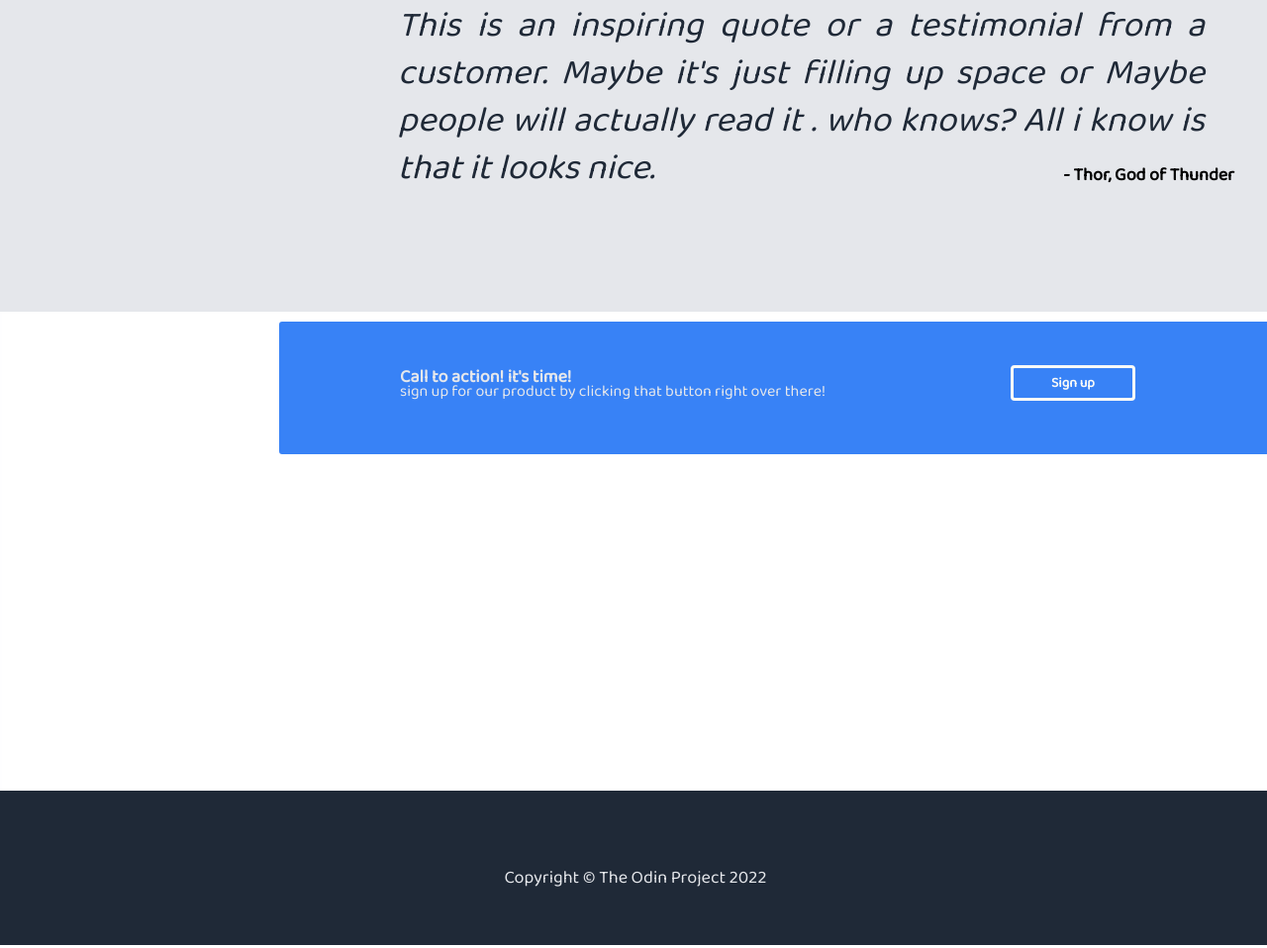
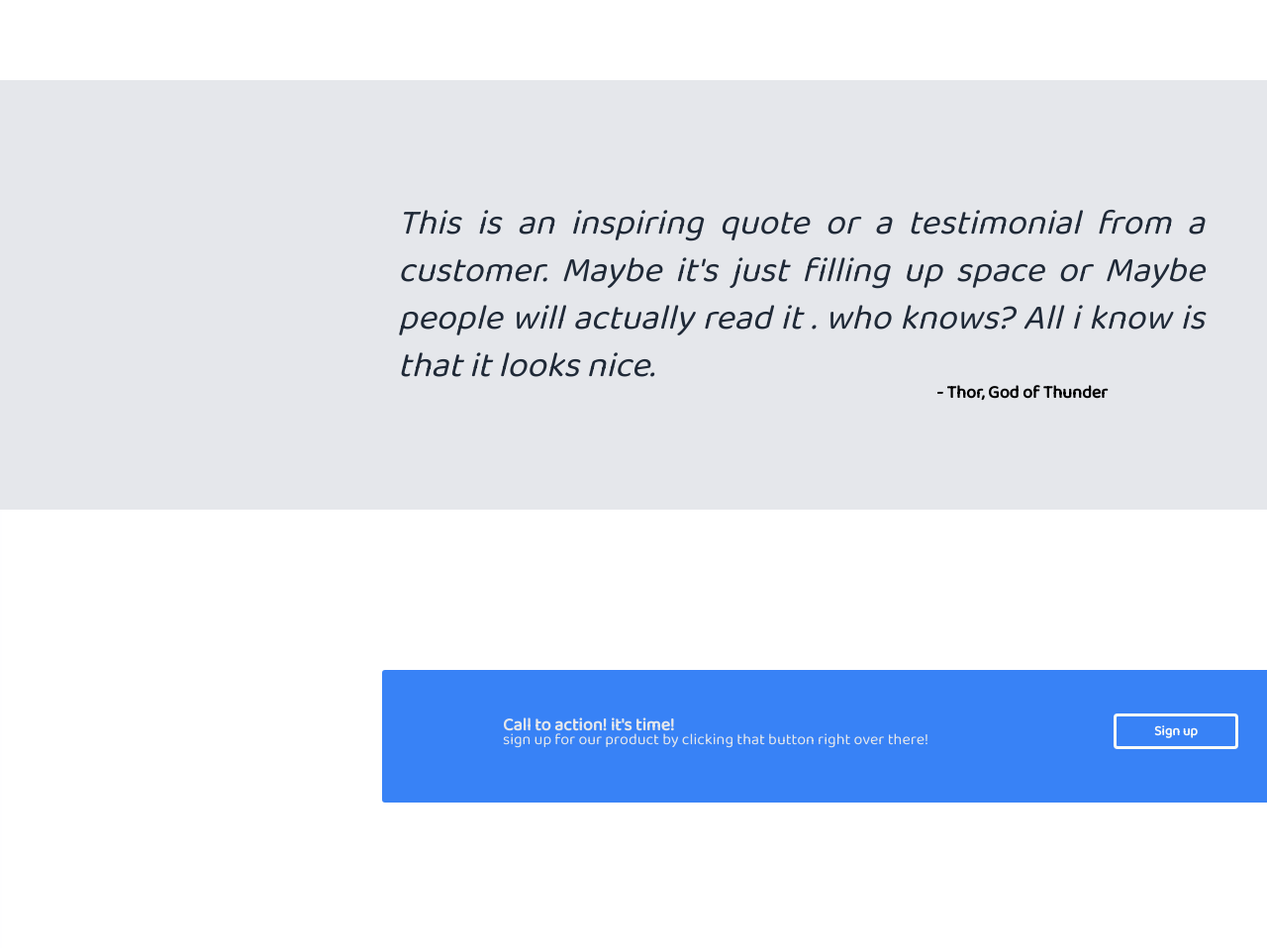
Before and after one commit to AnujAgrawall/landing-page, a plain HTML site: page index.html in a window 1280 px wide. Shown: the part 1131-2089 px from the top of the page at 99% size. Drawn offline with Linux system fonts and the light colour scheme.

Commit message:
landing-page

```diff
--- a/style.css
+++ b/style.css
@@ -3,6 +3,7 @@
     margin: 0;
     font-family: 'Baloo Bhai 2', cursive;
 }
+
 .navbar {
     height: 60vh;
     width: 142vh;
@@ -32,7 +33,7 @@ h3 {
 
 #three {
     height: 11vh;
-    width: 56vh;
+    width: 40vh;
     font-size: 18px;
     color: #e5e7eb;
     text-align: justify;
@@ -91,7 +92,7 @@ a {
 .container {
     display: flex;
     /* border: 2px solid rgb(35, 96, 209); */
-    height: 430px;
+    height: 630px;
     width: 100%;
     /* padding: 0px 50px; */
     flex-direction: column;
@@ -161,11 +162,12 @@ a {
 }
 
 .thor {
-    margin-left: 134vh;
+    margin-left: 118vh;
     width: 25vh;
     /* border: 2px solid rgb(35, 96, 209); */
     font-size: 18px;
     font-weight: bold;
+    margin-top: 2.5vh;
 }
 
 .call {
@@ -175,8 +177,8 @@ a {
 }
 
 .some {
-    margin-top: 1vh;
-    margin-left: 35vh;
+    margin-top: 20vh;
+    margin-left: 48vh;
     border: 2px solid #3882f6;
     height: 130px;
     width: 1015px;
```
